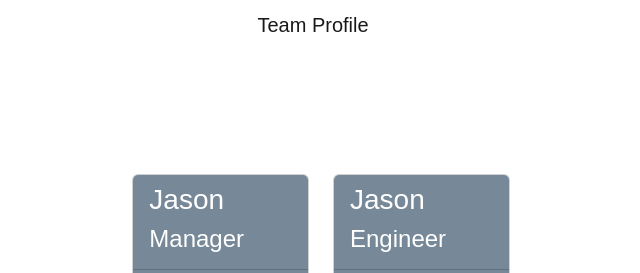
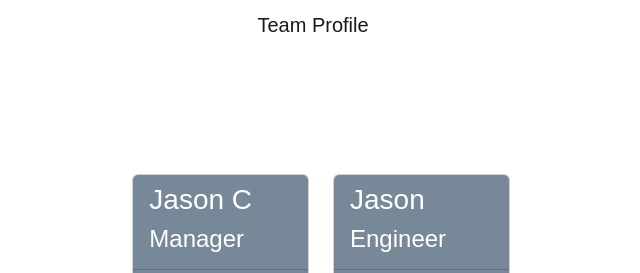
Before and after one commit to Cardenas1850/Teamgen, a website: page dist/index.html in a window 1280 px wide. Shown: the top 273 px of the page, 319-959 px from the left. Drawn offline with nearby package versions, Linux system fonts and the light colour scheme.

Commit message:
updated main

```diff
--- a/dist/index.html
+++ b/dist/index.html
@@ -25,7 +25,7 @@
     <div class="col-4 mt-4">
                             <div class="card h-100">
                                 <div class="card-header">
-                                    <h3>Jason</h3>
+                                    <h3>Jason C</h3>
                                     <h4>Manager</h4>
                                 </div>
                                 <div class="card-body">
```
